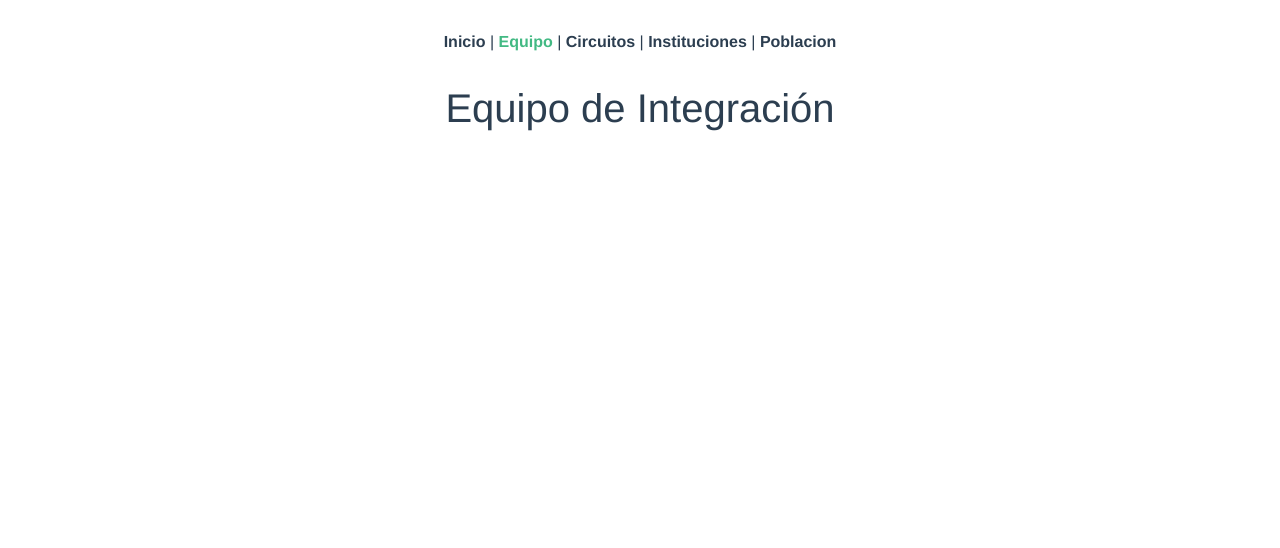
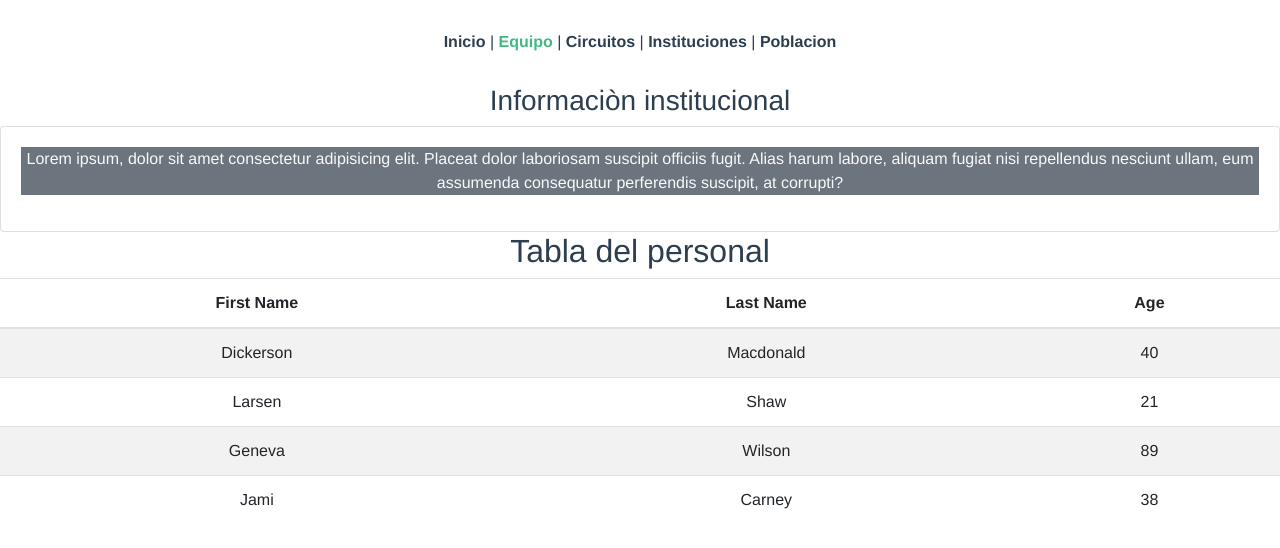
Before and after one commit to ignaciogonzalezvegas/proyecto-equipo, a Vue app: page /equipo in a window 1280 px wide. Shown: the top 548 px of the page. Built offline with nearby package versions, Linux system fonts and the light colour scheme.

Commit message:
componente equipo

```diff
--- /dev/null
+++ b/src/components/equipodatos.vue
@@ -0,0 +1,20 @@
+<template>
+  <div>
+
+  </div>
+</template>
+
+<script>
+export default {
+  name: 'personalinformacion',
+
+}
+</script>
+
+<!-- Add "scoped" attribute to limit CSS to this component only -->
+<style scoped>
+
+a {
+  color: #42b983;
+}
+</style>
--- /dev/null
+++ b/src/components/navinicio.vue
@@ -0,0 +1,32 @@
+<template>
+  <div class="hello">
+        <img alt="Vue logo" src="@/assets/logo.png">
+
+
+  </div>
+</template>
+
+<script>
+export default {
+  name: 'navinicio',
+
+}
+</script>
+
+<!-- Add "scoped" attribute to limit CSS to this component only -->
+<style scoped>
+h3 {
+  margin: 40px 0 0;
+}
+ul {
+  list-style-type: none;
+  padding: 0;
+}
+li {
+  display: inline-block;
+  margin: 0 10px;
+}
+a {
+  color: #42b983;
+}
+</style>
--- /dev/null
+++ b/src/components/personalinfo.vue
@@ -0,0 +1,42 @@
+<template>
+  <div>
+    <h2>Tabla del personal</h2>
+    <b-table striped hover :items="items" :fields="fields"></b-table>
+  </div>
+</template>
+
+<script>
+export default {
+  name: 'PersonalInformacion',
+  data() {
+      return {
+        // Note `isActive` is left out and will not appear in the rendered table
+        fields: ['first_name', 'last_name', 'age'],
+        items: [
+          { isActive: true, age: 40, first_name: 'Dickerson', last_name: 'Macdonald' },
+          { isActive: false, age: 21, first_name: 'Larsen', last_name: 'Shaw' },
+          { isActive: false, age: 89, first_name: 'Geneva', last_name: 'Wilson' },
+          { isActive: true, age: 38, first_name: 'Jami', last_name: 'Carney' }
+        ]
+      }
+    }
+}
+</script>
+
+<!-- Add "scoped" attribute to limit CSS to this component only -->
+<style scoped>
+h3 {
+  margin: 40px 0 0;
+}
+ul {
+  list-style-type: none;
+  padding: 0;
+}
+li {
+  display: inline-block;
+  margin: 0 10px;
+}
+a {
+  color: #42b983;
+}
+</style>
--- a/src/router/index.js
+++ b/src/router/index.js
@@ -7,7 +7,7 @@ Vue.use(VueRouter)
 const routes = [
   {
     path: '/',
-    name: 'Home',
+    name: 'Inicio',
     component: () => import(/* webpackChunkName: "about" */ '../views/Inicio.vue')
   },
   {
--- a/src/views/Equipo.vue
+++ b/src/views/Equipo.vue
@@ -1,5 +1,36 @@
 <template>
-  <div class="about">
-    <h1>Equipo de Integración</h1>
+  <div class="home">
+    <h3>Informaciòn institucional</h3>
+    <!-- //tajeta de informacón institucional -->
+    <b-card class="text-center">
+      <div class="bg-secondary text-light">
+        <p>
+          Lorem ipsum, dolor sit amet consectetur adipisicing elit. Placeat
+          dolor laboriosam suscipit officiis fugit. Alias harum labore, aliquam
+          fugiat nisi repellendus nesciunt ullam, eum assumenda consequatur
+          perferendis suscipit, at corrupti?
+        </p>
+      </div>
+    </b-card>
+
+    <EquipoDatos />
+
+    <PersonalInformacion />
   </div>
 </template>
+
+<script>
+// @ is an alias to /src
+import EquipoDatos from "../components/equipodatos.vue";
+import PersonalInformacion from "../components/personalinfo.vue";
+
+export default {
+  name: "Inicio",
+  components: {
+    EquipoDatos,
+    PersonalInformacion,
+  },
+};
+</script>
+
+Equipodatos
--- a/src/views/Inicio.vue
+++ b/src/views/Inicio.vue
@@ -1,18 +1,20 @@
 <template>
   <div class="home">
-    <img alt="Vue logo" src="../assets/logo.png">
-    <HelloWorld msg="Base de Datos Equipo de Integración"/>
+    <h3>Mensaje de Bienvenida</h3>
+    <h3>Menu de opciones</h3>
+    <h3>Grafico de poblacion atendida</h3>
+    <navinicio/>
   </div>
 </template>
 
 <script>
 // @ is an alias to /src
-import HelloWorld from '@/components/HelloWorld.vue'
+import navinicio from '@/components/navinicio.vue'
 
 export default {
-  name: 'Incio',
+  name: 'Inicio',
   components: {
-    HelloWorld
+    navinicio
   }
 }
 </script>
```
